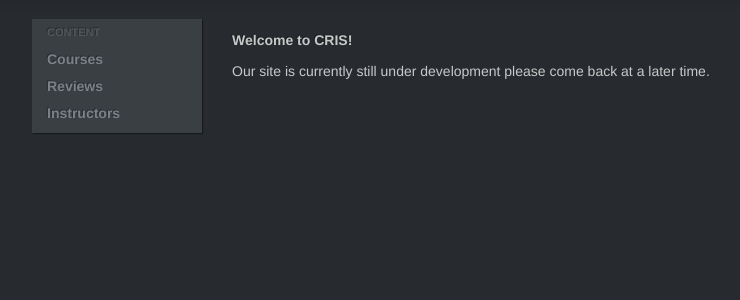
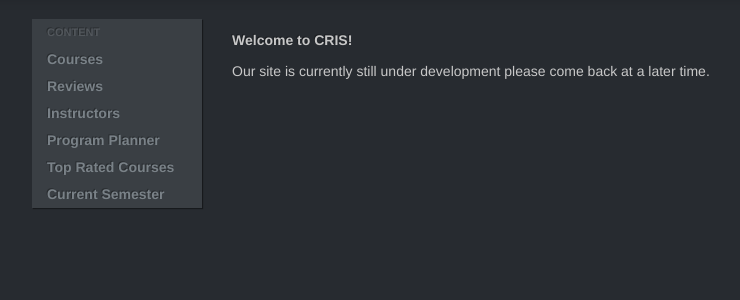
Before and after one commit to osemeabulu/COMP-4350--Group-8, a Flask app: page / in a window 1280 px wide. Shown: the part 41-341 px from the top of the page, without its empty margins (23-763 px from the left). Run offline with Flask 2, Linux system fonts and the light colour scheme; some libraries are stand-ins or nearby versions.

Commit message:
Updated the sidebar list for base.html

```diff
--- a/templates/base.html
+++ b/templates/base.html
@@ -50,7 +50,9 @@
 						<li><a href="#">Courses</a></li>
 						<li><a href="#">Reviews</a></li>
 						<li><a href="#">Instructors</a></li>
-						<li><a href="#">  </a></li>
+						<li><a href="#">Program Planner</a></li>
+						<li><a href="#">Top Rated Courses</a></li>
+              			<li><a href="#">Current Semester</a></li>
 					</ul>
 				</div>
 			</div><!-- sidebar -->
```
